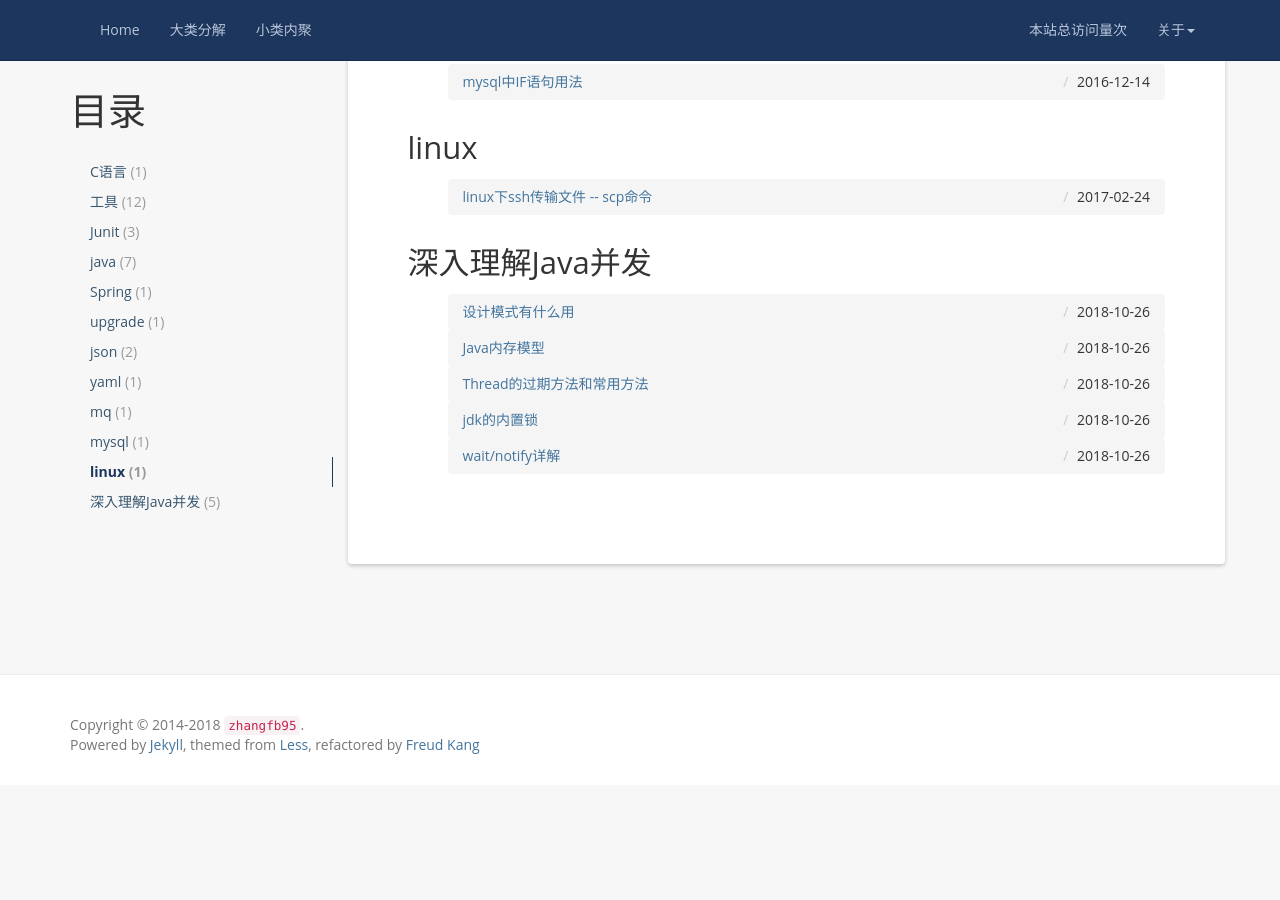
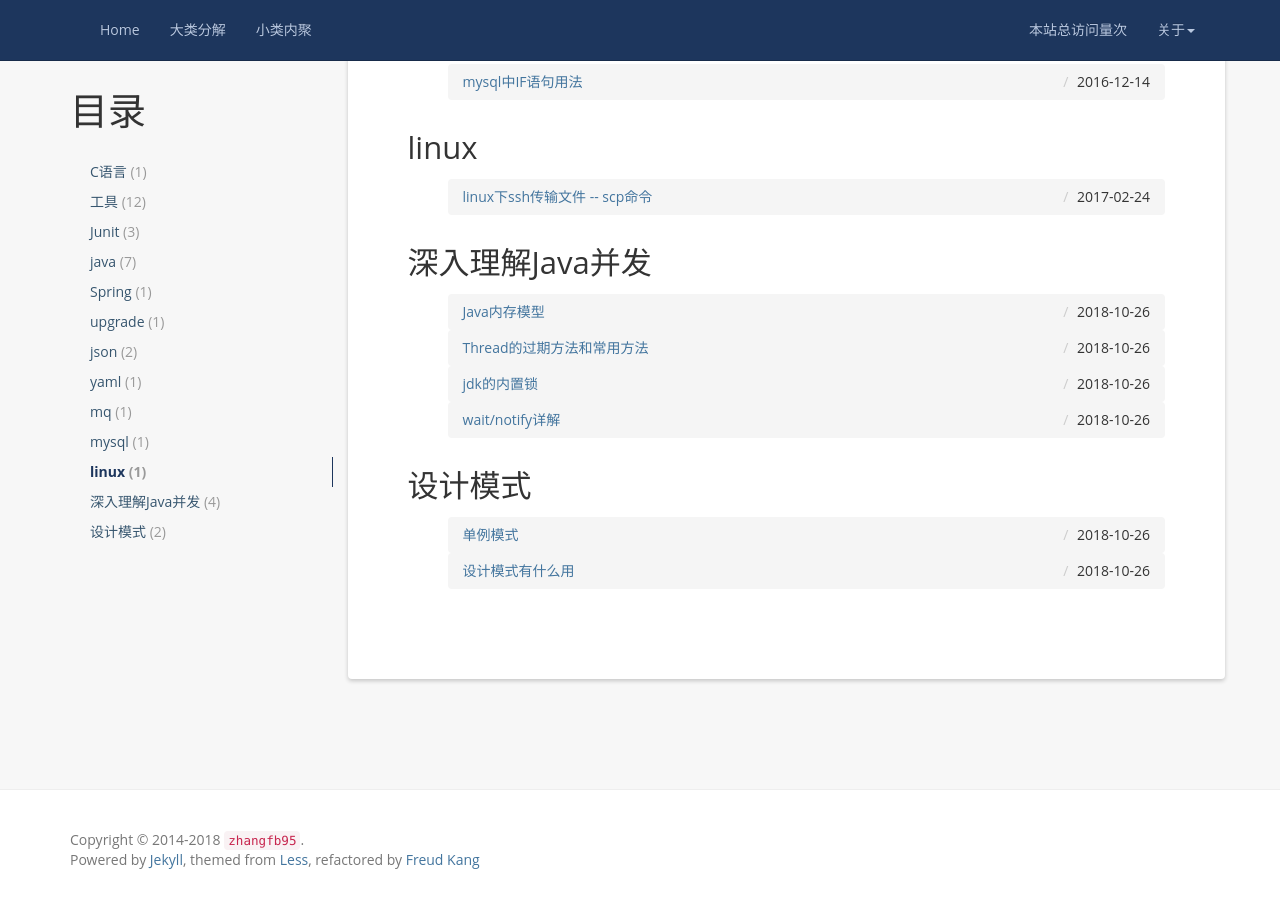
Before and after one commit to zhangfb95/zhangfb95.github.io.bak, a Jekyll site: the page built from tag/index.html, in a window 1280 px wide and 900 px high, scrolled down 1984 px. Built offline with Jekyll 4.4.1, drawn with Linux system fonts in a browser that asks for light colours; nearby versions of some CDN libraries; comment, search, counter and statistics services are not loaded; before the commit the page ends 2769 px from its top, so only the background shows below that; some of the changed lines change nothing that is shown.

Commit message:
迁移简书博客

````diff
--- a/_posts/2018-10-26-what-can-do-design-mode.md
+++ b/_posts/2018-10-26-designmode-overview.md
@@ -2,8 +2,8 @@
 layout: post
 title:  设计模式有什么用
 date:   2018-10-26 23:21:00 +0800
-categories: 深入理解Java并发
-tag: 深入理解Java并发
+categories: 设计模式
+tag: 设计模式
 ---
 
 * content
--- /dev/null
+++ b/_posts/2018-10-26-designmode-singleton.md
@@ -0,0 +1,89 @@
+---
+layout: post
+title:  单例模式
+date:   2018-10-26 23:27:00 +0800
+categories: 设计模式
+tag: 设计模式
+---
+
+* content
+{:toc}
+
+### 概念
+
+所谓单例，就是从头到尾只有一个对象的意思。不过，为什么只能有一个对象呢？我觉得可能有以下原因：
+
+1. 对象本身是线程安全的，不需要多个对象；
+2. 创建多个对象的开销比较大；
+
+单例主要的使用场景在于组件化，比如：spring的bean管理、工具类。
+
+另外，有时候我们可以从单例扩展到多例，这种情况比较常见的场景就是对象池。比如：数据库连接池、线程池等。
+
+### 示例1，最简单的单例
+
+```java
+public class Single {
+
+    private static final Single instance = new Single();
+
+    public static Single instance() {
+        return instance;
+    }
+}
+```
+
+### 示例2，枚举型单例
+
+这种方式能避免反序列化和反射方式创建多个单例的问题。我这儿最推荐这种方式，虽然以枚举的方式实现比较变态
+
+```java
+public enum Single {
+
+    single;
+
+    public void calc() {}
+}
+```
+
+### 示例3，延迟初始化的单例
+
+这儿为啥需要加锁，以及锁里面为啥需要再判断一次`null`呢？这是因为多线程里面可以使用锁来保证内存可见性和顺序性。
+而至于为啥需要在锁里面再判断一次空指针，是因为被阻塞线程再阻塞线程执行完后，看见的instance已经是非null的，但是没有条件能退出实例化。
+
+```java
+public class Single {
+
+    private static Single instance;
+
+    public static Single instance() {
+        if (instance == null) {
+            synchronized (Single.class) {
+                if (instance == null) {
+                    instance = new Single();
+                }
+            }
+
+        }
+        return instance;
+    }
+}
+```
+
+### 示例4，另外一种延迟初始化的单例
+
+使用内部类加载机制来实现延迟初始化，弊端就是会额外多维护一个类，增加了维护的成本。
+
+```java
+public class Single {
+
+    public static Single instance() {
+        return Holder.single;
+    }
+
+    private static class Holder {
+
+        private static final Single single = new Single();
+    }
+}
+```
````
